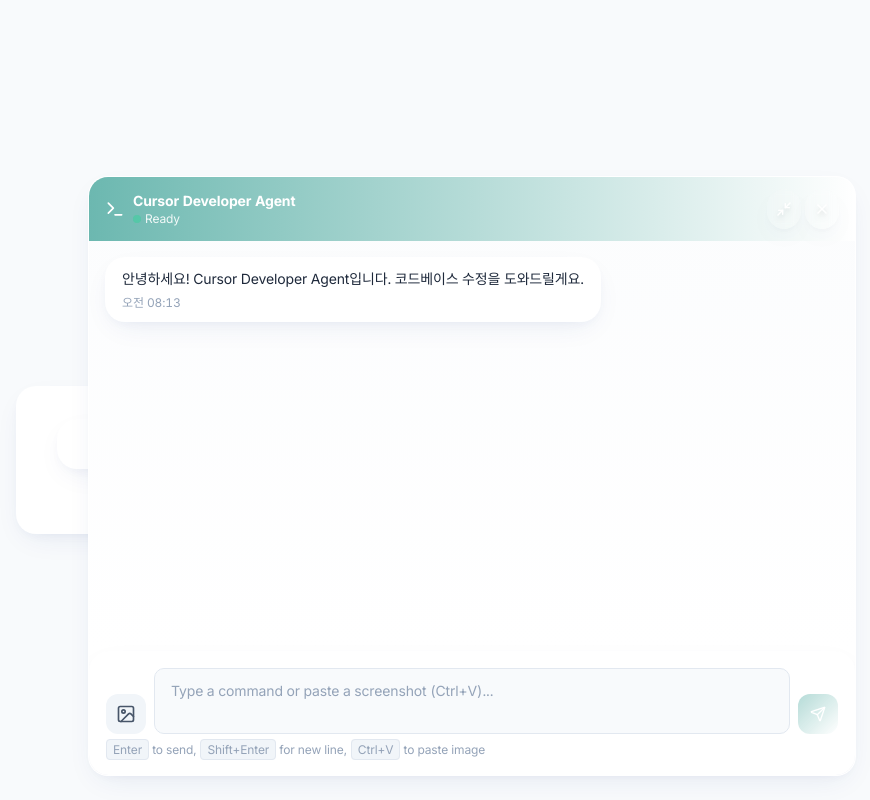
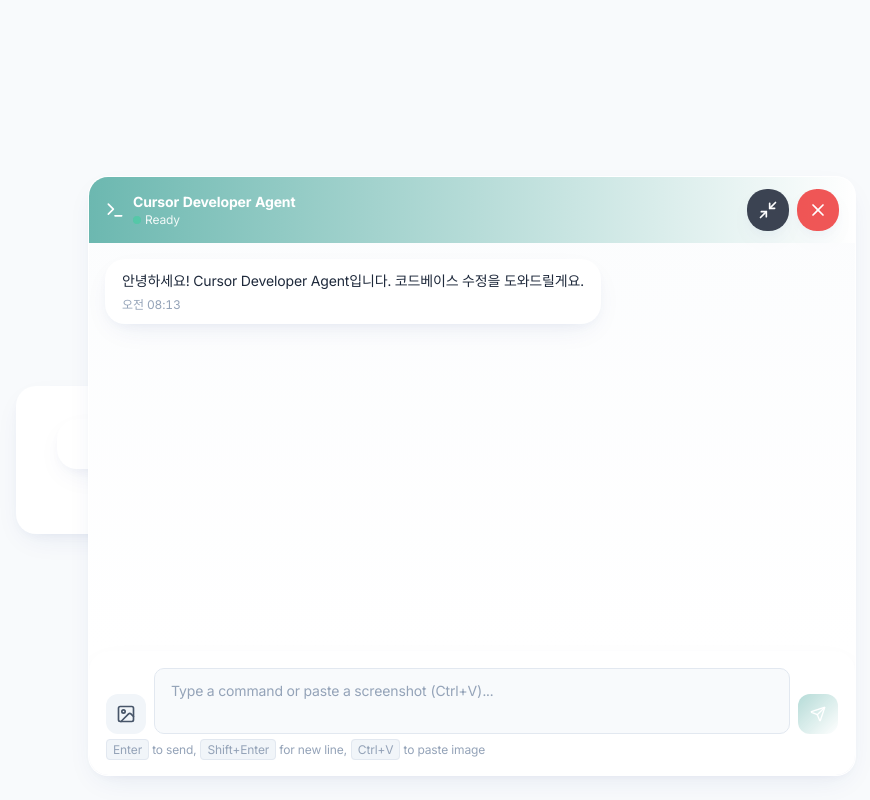
Before and after one commit to Heon1E/CRM, a React (Vite) app: page /login in a window 1280 px wide. Both pictures are taken after a click on the button "AI Developer Agent". Shown: the whole page, without its empty margins (400-1270 px from the left). Built offline with nearby package versions, Linux system fonts and the light colour scheme; no server answers; a web font is replaced by a local one.

Commit message:
fix: Make header buttons highly visible with dark/red backgrounds

```diff
--- a/src/components/AgentChatWindow.jsx
+++ b/src/components/AgentChatWindow.jsx
@@ -264,22 +264,22 @@
             </div>
           </div>
         </div>
-        <div className="flex items-center gap-1">
+        <div className="flex items-center gap-2">
           <button
             onClick={() => setIsExpanded(false)}
-            className="p-2 bg-white/10 hover:bg-white/25 rounded-lg transition-all border border-white/20 backdrop-blur-sm"
+            className="p-2.5 bg-slate-900/80 hover:bg-slate-900 rounded-lg transition-all shadow-lg border border-slate-700"
             aria-label="Minimize"
             title="최소화"
           >
-            <Minimize2 className="w-4 h-4 drop-shadow-md" />
+            <Minimize2 className="w-5 h-5 text-white" />
           </button>
           <button
             onClick={() => setIsExpanded(false)}
-            className="p-2 bg-white/10 hover:bg-white/25 rounded-lg transition-all border border-white/20 backdrop-blur-sm"
+            className="p-2.5 bg-red-500/90 hover:bg-red-600 rounded-lg transition-all shadow-lg border border-red-400"
             aria-label="Close"
             title="닫기"
           >
-            <X className="w-4 h-4 drop-shadow-md" />
+            <X className="w-5 h-5 text-white" />
           </button>
         </div>
       </div>
```
